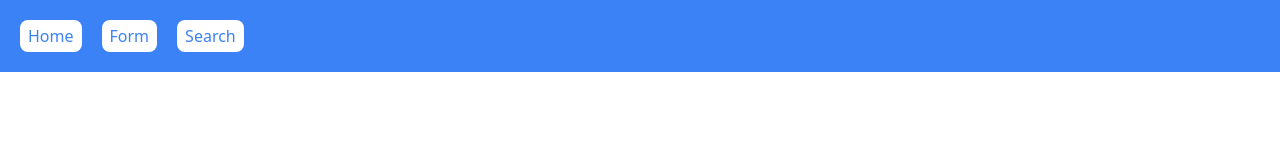
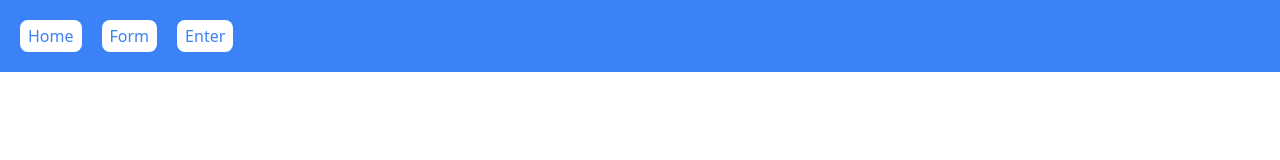
Before and after one commit to alstjd0051/Freeboard_next, a Next.js app: page / in a window 1280 px wide. Shown: the top 160 px of the page. Built offline with nearby package versions, Linux system fonts and the light colour scheme.

Commit message:
UPDATE::route

```diff
--- a/app/Header.tsx
+++ b/app/Header.tsx
@@ -16,10 +16,10 @@ const Header = (props: Props) => {
         Form
       </Link>
       <Link
-        href={"/search"}
+        href={"/enter"}
         className="px-2 py-1 bg-white text-blue-500 rounded-lg"
       >
-        Search
+        Enter
       </Link>
     </header>
   );
```
